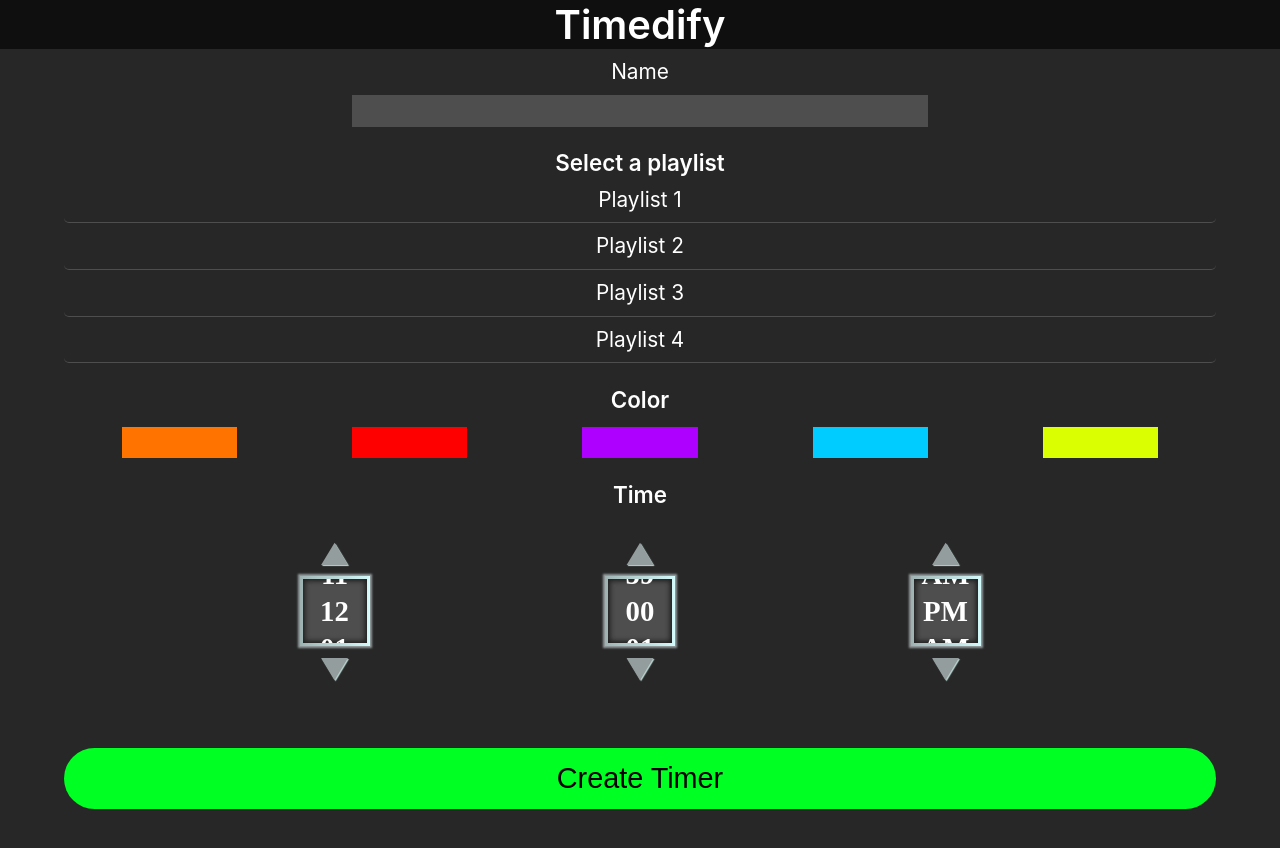
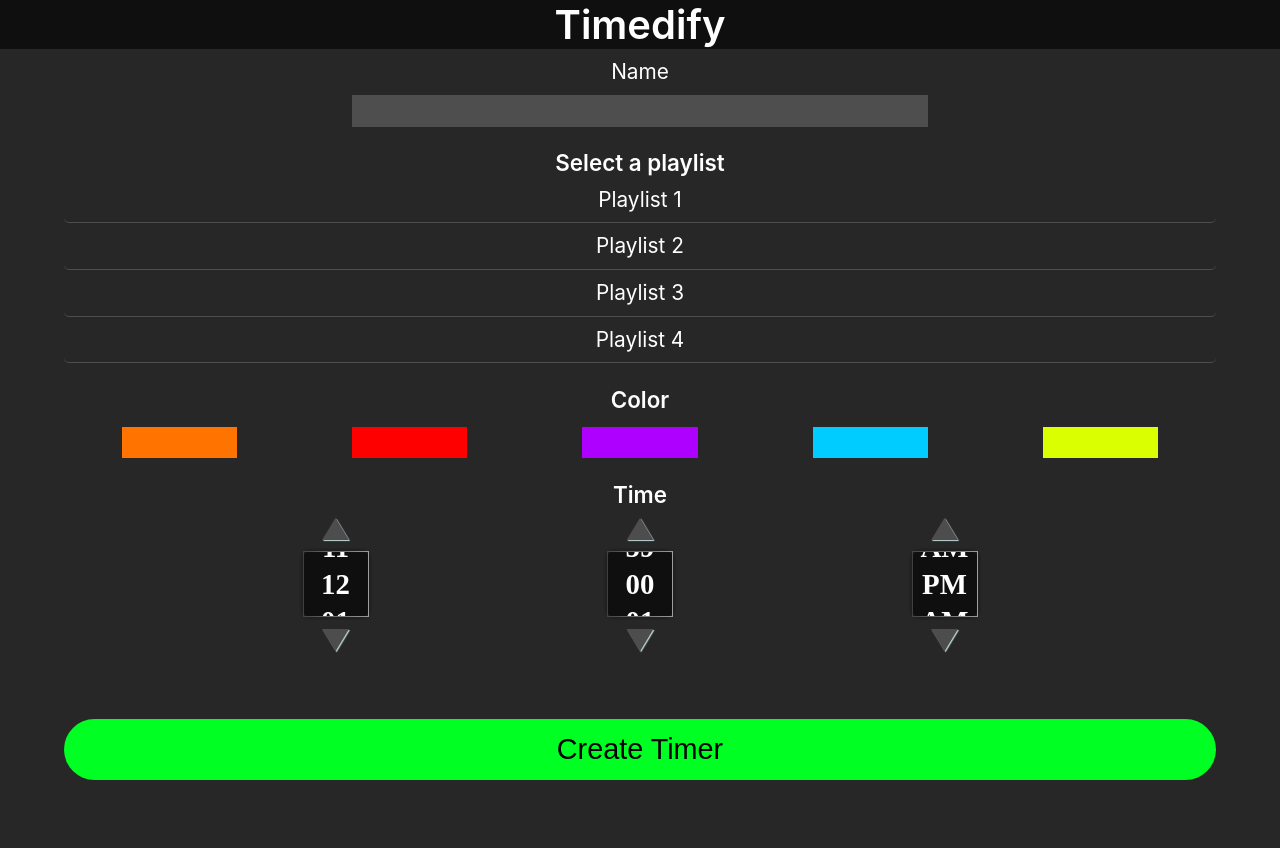
Before and after one commit to ncaudill27/timedlify-serverless, a React (Create React App) app: page / in a window 1280 px wide. Shown: the top 848 px of the page. Built offline with nearby package versions, Linux system fonts and the light colour scheme.

Commit message:
Small changes

```diff
--- a/src/App.js
+++ b/src/App.js
@@ -9,9 +9,7 @@ function App() {
     switch(view) {
 
       case 'main':
-        return <>
-          <Timedify changeView={setView} />
-        </>;
+        return <Timedify changeView={setView} />;
 
       case 'new':
         return <Create changeView={setView} />;
--- a/src/index.css
+++ b/src/index.css
@@ -164,7 +164,6 @@ COLORS RADIO
   display: flex;
   justify-content: space-evenly;
   align-items: center;
-  margin-top: 25px;
 }
 
 .wheel-box {
@@ -174,27 +173,24 @@ COLORS RADIO
   align-items: center;
   width: 4em;
   height: 4em;
-  background-color: #4e4e4e;
-  border-width: 3px;
+  background-color: #0f0f0f;
+  border-width: 1px;
   border-style: solid;
   border-image:
     linear-gradient(
       to right,
-      #9cafaf,
-      rgb(214, 254, 255)
+      #3b3b3b,
+      rgb(161, 165, 165)
     ) 2 10%;
-  /* border-radius: 7px; */
-  box-shadow:
-    inset 1px 1px 5px 1px #1f1f1fd2,
-    inset -1px -1px 5px 1px #1f1f1fd7,
-    0 0 2px 2px #949d9e;
+  border-radius: 7px;
+  box-shadow: 0 0 2px 2px #202020;
   overflow: hidden;
 
 }
 
 .wheel { font-family: 'Envy Code R'; }
 .arrow {
-  color: #949d9e;
+  color: #4d4d4d;
   text-shadow: 1px 1px 1px rgb(191, 219, 215);
 }
 .arrow:hover { cursor: pointer; }
```
Also changed, not shown: 1 other file (tests, documents, lock files or other folders).
